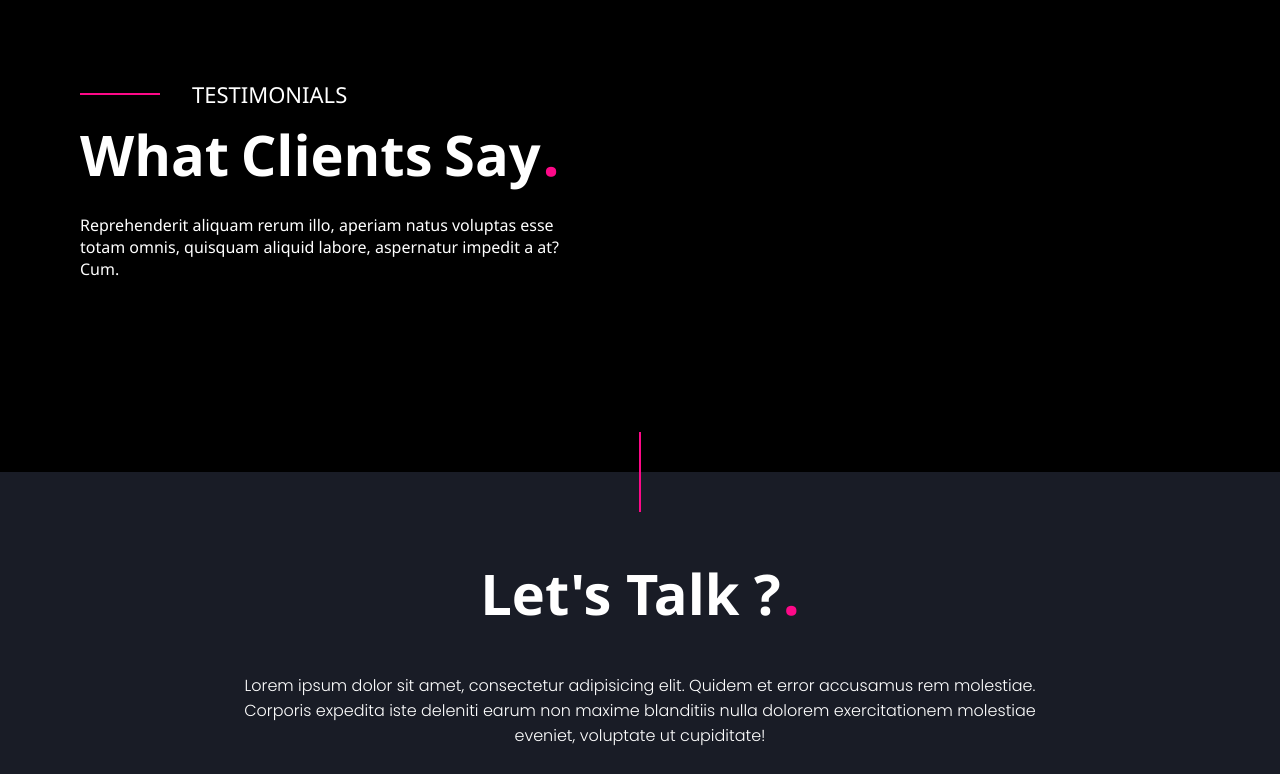
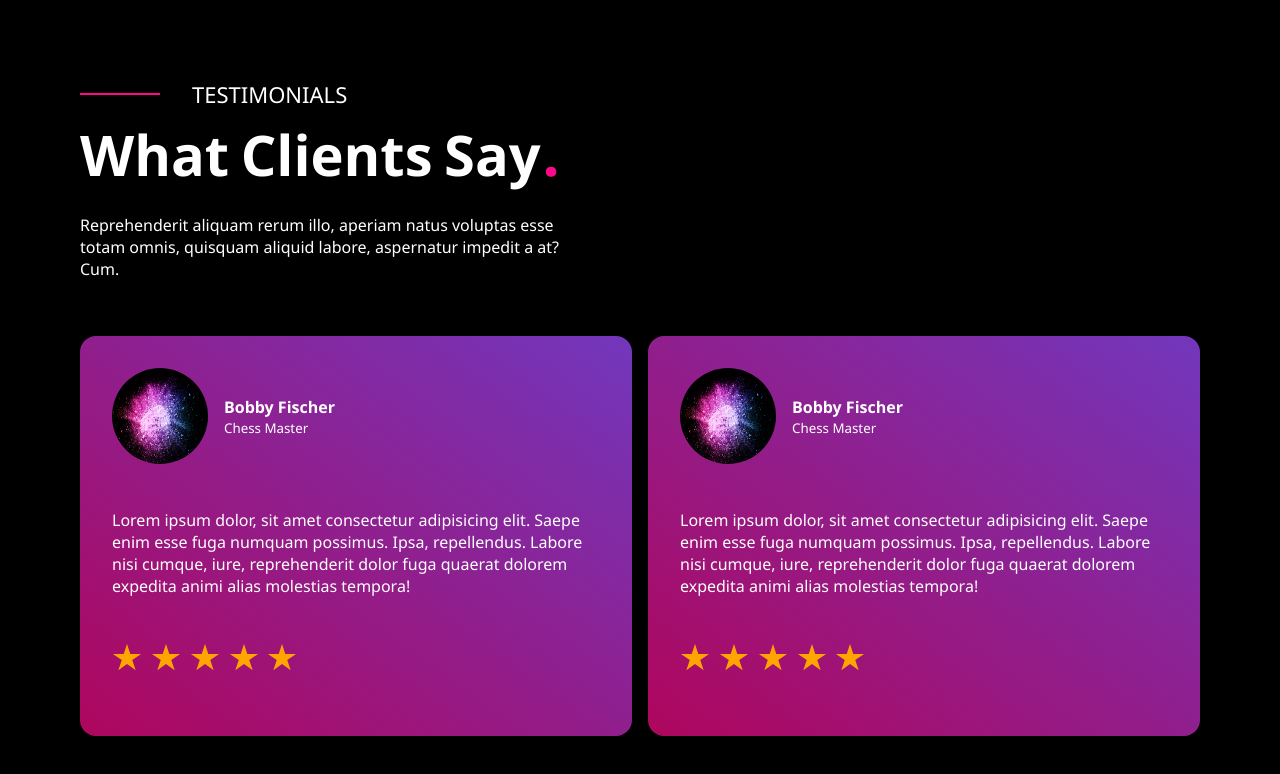
Before and after one commit to Willianwg/agency-landing, a React (Vite) app: page / in a window 1280 px wide. Shown: the part 3179-3953 px from the top of the page. Built offline with nearby package versions, Linux system fonts and the light colour scheme.

Commit message:
feat: add testimonials cards

```diff
--- a/src/App.css
+++ b/src/App.css
@@ -10,6 +10,10 @@
 
 .page {
   overflow-x: hidden;
+}
+
+p {
+  font-weight: 200;
 }
 
 .main {
@@ -261,6 +265,59 @@ section {
   background: #191c26;
 }
 
+.testimonials .section-information {
+  margin-bottom: 3.5rem;
+}
+
+.testimonials-list {
+  display: flex;
+  width: 100%;
+  justify-content: space-between;
+  column-gap: 1rem;
+}
+
+.testimonials .card {
+  background: linear-gradient(to top right, #fd0987b0, #7237BD);
+  width: 50%;
+  padding: 2rem;
+  padding-bottom: 4rem;
+  display: flex;
+  flex-direction: column;
+  justify-content: space-between;
+}
+
+.testimonials .name {
+  font-weight: 700;
+  line-height: 1.5rem;
+}
+
+.testimonials .occupation {
+  font-size: 10pt;
+}
+
+.testimonials .client-testimonial {
+  margin-block: 2rem;
+  font-weight: 400;
+}
+
+.client-information {
+  display: flex;
+  align-items: center;
+}
+
+.client-information img {
+  width: 6rem;
+  height: 6rem;
+  border-radius: 50%;
+  margin-right: 1rem;
+}
+
+.stars {
+  width: 38%;
+  display: flex;
+  justify-content: space-between;
+}
+
 footer {
   background: #191c26;
   height: 100%;
--- a/src/App.tsx
+++ b/src/App.tsx
@@ -4,6 +4,9 @@ import { RiSendPlaneFill } from "react-icons/ri";
 import { MdDesignServices } from "react-icons/md";
 import { HiIdentification } from "react-icons/hi";
 import { RiComputerLine } from "react-icons/ri";
+import { IoStarSharp } from "react-icons/io5";
+import ClientImage from "./assets/ex.jpg";
+
 import aboutImage from './assets/about-image.jpg';
 
 function App() {
@@ -122,6 +125,43 @@ function App() {
               <p>Reprehenderit aliquam rerum illo, aperiam natus voluptas esse totam omnis, quisquam aliquid labore, aspernatur impedit a at? Cum.</p>
             </div>
           </div>
+          <div className='testimonials-list'>
+            <div className="card">
+              <div className='client-information'>
+                <img src={ClientImage} />
+                <div className='client'>
+                  <p className="name">Bobby Fischer</p>
+                  <p className="occupation">Chess Master</p>
+                </div>
+              </div>
+              <p className="client-testimonial">Lorem ipsum dolor, sit amet consectetur adipisicing elit. Saepe enim esse fuga numquam possimus. Ipsa, repellendus. Labore nisi cumque, iure, reprehenderit dolor fuga quaerat dolorem expedita animi alias molestias tempora!</p>
+              <div className="stars">
+                <IoStarSharp fill='orange' size={30} />
+                <IoStarSharp fill='orange' size={30} />
+                <IoStarSharp fill='orange' size={30} />
+                <IoStarSharp fill='orange' size={30} />
+                <IoStarSharp fill='orange' size={30} />
+              </div>
+            </div>
+
+            <div className="card">
+              <div className='client-information'>
+                <img src={ClientImage} />
+                <div className='client'>
+                  <p className="name">Bobby Fischer</p>
+                  <p className="occupation">Chess Master</p>
+                </div>
+              </div>
+              <p className="client-testimonial">Lorem ipsum dolor, sit amet consectetur adipisicing elit. Saepe enim esse fuga numquam possimus. Ipsa, repellendus. Labore nisi cumque, iure, reprehenderit dolor fuga quaerat dolorem expedita animi alias molestias tempora!</p>
+              <div className="stars">
+                <IoStarSharp fill='orange' size={30} />
+                <IoStarSharp fill='orange' size={30} />
+                <IoStarSharp fill='orange' size={30} />
+                <IoStarSharp fill='orange' size={30} />
+                <IoStarSharp fill='orange' size={30} />
+              </div>
+            </div>
+          </div>
         </section>
       </div>
       <footer>
```
